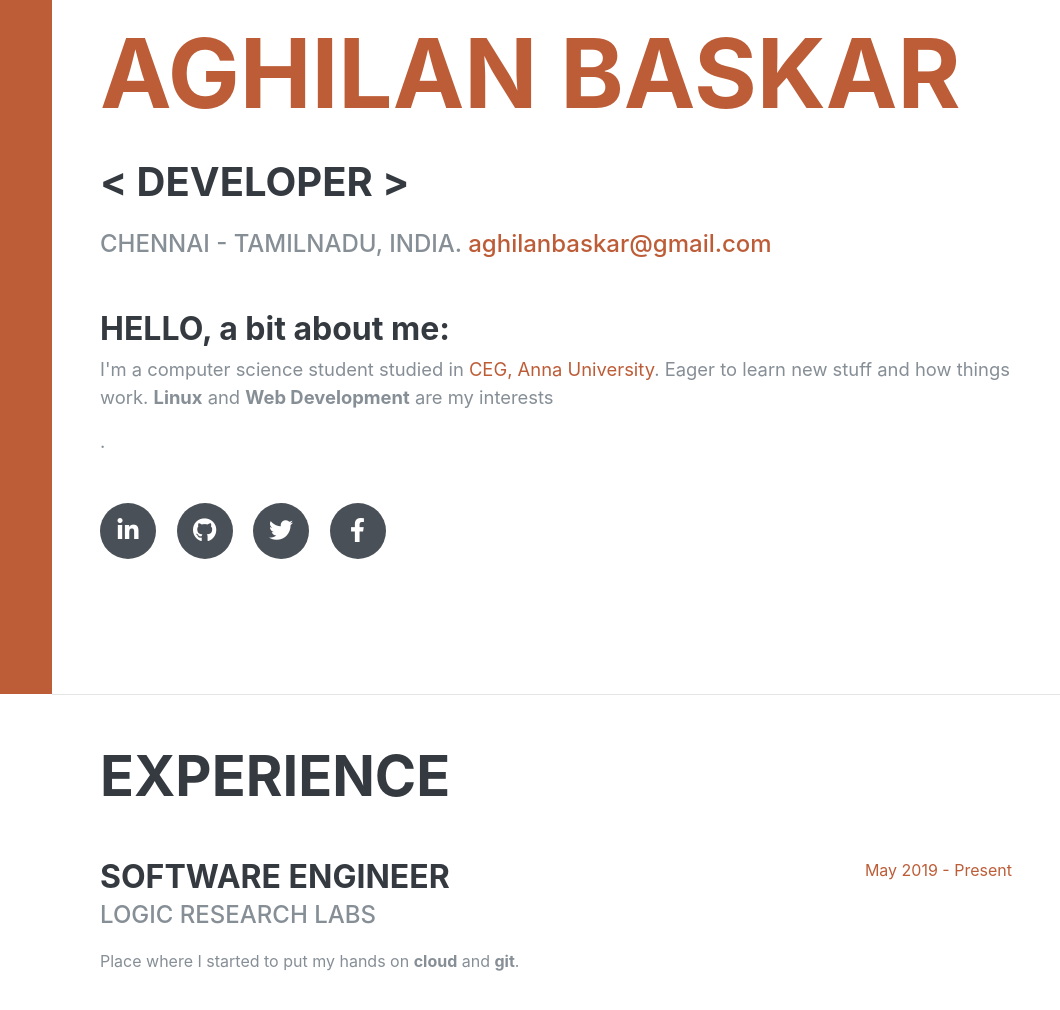
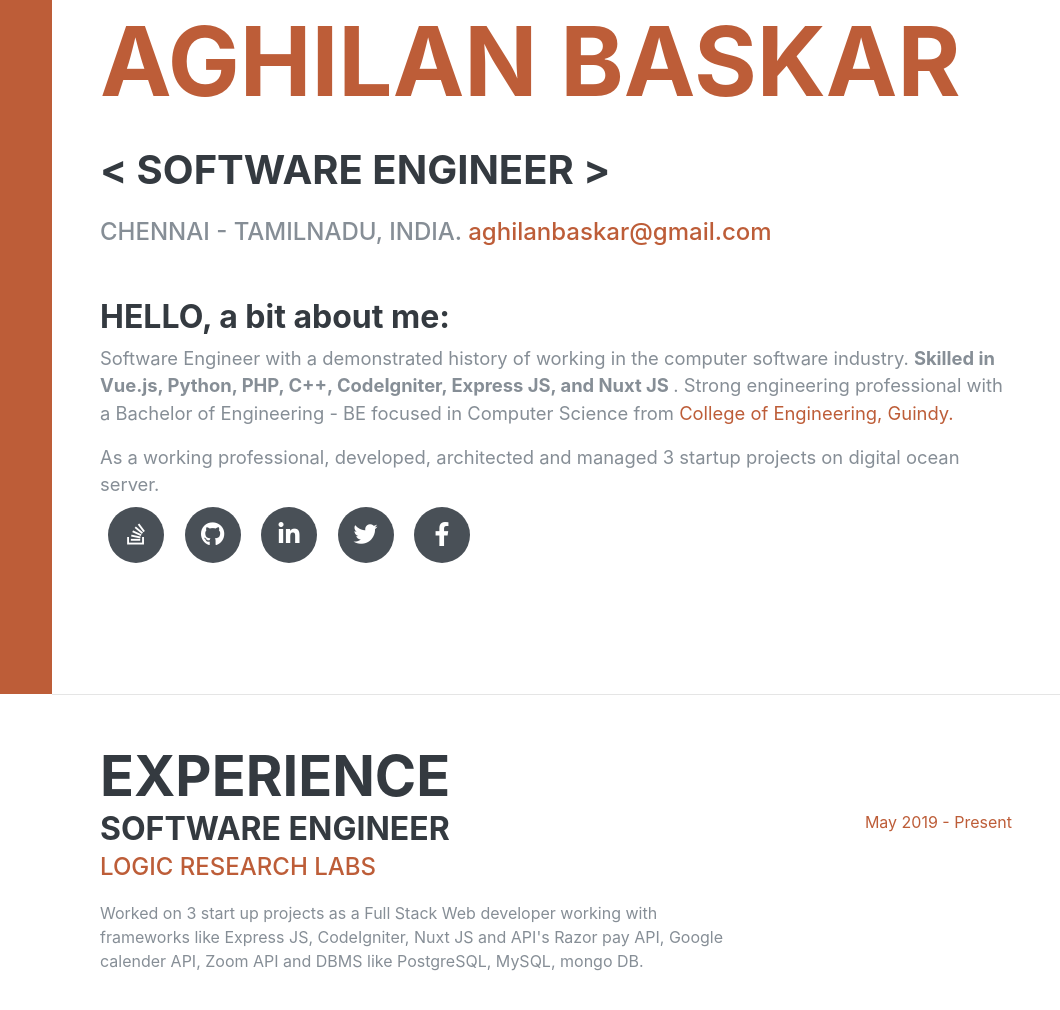
Before and after one commit to aghilanbaskar/aghilanbaskar.github.io, a plain HTML site: page index.html in a window 1280 px wide. Shown: the part 106-1116 px from the top of the page, 220-1280 px from the left. Drawn offline with Linux system fonts and the light colour scheme; a web font is replaced by a local one.

Commit message:
resume updated

```diff
--- a/index.html
+++ b/index.html
@@ -8,7 +8,7 @@
   <meta name="description" content="">
   <meta name="author" content="">
 
-  <title>Aghilan Baskar - Developer</title>
+  <title>Aghilan Baskar - Software Engineer</title>
   <link rel = "icon" href ="img/developer.png" type = "image/x-icon">
 
   <!-- Bootstrap core CSS -->
@@ -70,26 +70,29 @@
         <div class="center-min">
         <h1 class="mb-0">
           <span class="text-primary">Aghilan Baskar</span>
-          <span style="font-size:40px;"> <&nbsp;Developer&nbsp;> </span>
+          <span style="font-size:40px;"> <&nbsp;Software&nbsp;Engineer&nbsp;> </span>
         </h1>
         <div class="subheading mb-5">Chennai - Tamilnadu, India.
           <a style="text-transform:lowercase;" href="mailto:aghilanbaskar@gmail.com" target="_blank">aghilanbaskar@gmail.com</a>
         </div>
       </div>
         <h3>Hello, <span style="text-transform:lowercase;">a bit about me:</a></h3>
-        <p class="lead">I'm a computer science student studied in <a href="https://ceg.annauniv.edu" target="_blank">CEG, Anna University</a>. Eager to learn new stuff and how things work. <span><strong>Linux</strong> and <strong>Web Development</strong> are my interests</span></p>
-        <p class="lead mb-5">.</p>
+        <p class="lead">Software Engineer with a demonstrated history of working in the computer software industry.  <span><strong>Skilled in Vue.js, Python, PHP, C++, CodeIgniter, Express JS, and Nuxt JS </strong>. Strong engineering professional with a Bachelor of Engineering - BE focused in Computer Science from <a href="https://ceg.annauniv.edu" target="_blank">College of Engineering, Guindy.</a></p>
+        <p class="lead m-0">As a working professional, developed, architected and managed 3 startup projects on digital ocean server.</p>
         <div class="social-icons">
-          <a href="https://www.linkedin.com/in/aghilanbaskar/" target="_blank">
+          <a class="m-xs-0 m-2" href="https://stackoverflow.com/users/10293794/aghilan" target="_blank">
+            <i class="fab fa-stack-overflow"></i>
+          </a>
+          <a class="m-xs-0 m-2" href="https://github.com/aghilanbaskar/" target="_blank">
+            <i class="fab fa-github"></i>
+          </a>
+          <a class="m-xs-0 m-2" href="https://www.linkedin.com/in/aghilanbaskar/" target="_blank">
             <i class="fab fa-linkedin-in"></i>
           </a>
-          <a href="https://github.com/aghilanbaskar/" target="_blank">
-            <i class="fab fa-github"></i>
-          </a>
-          <a href="https://twitter.com/aghilanbaskar" target="_blank">
+          <a class="m-xs-0 m-2" href="https://twitter.com/aghilanbaskar" target="_blank">
             <i class="fab fa-twitter"></i>
           </a>
-          <a href="https://www.facebook.com/aghilanbaskar" target="_blank">
+          <a class="m-xs-0 m-2" href="https://www.facebook.com/aghilanbaskar" target="_blank">
             <i class="fab fa-facebook-f"></i>
           </a>
         </div>
@@ -100,13 +103,13 @@
 
     <section class="resume-section p-3 p-lg-5 d-flex justify-content-center" id="experience">
       <div class="w-100">
-        <h2 class="mb-5">Experience</h2>
+        <h2 class="m-0">Experience</h2>
 
         <div class="resume-item d-flex flex-column flex-md-row justify-content-between">
           <div class="resume-content">
             <h3 class="mb-0">Software Engineer</h3>
-            <div class="subheading mb-3">Logic Research Labs</div>
-            <p>Place where I started to put my hands on <strong>cloud</strong> and <strong>git</strong>.</p>
+            <div class="subheading mb-3"><a href="https://logicresearchlabs.com/" target="_blank">Logic Research Labs</a></div>
+            <p>Worked on 3 start up projects as a Full Stack Web developer working with frameworks like Express JS, CodeIgniter, Nuxt JS and API's Razor pay API, Google calender API, Zoom API and DBMS like PostgreSQL, MySQL, mongo DB.</p>
           </div>
           <div class="resume-date text-md-right">
             <span class="text-primary">May 2019 - Present</span>
```
Also changed, not shown: 1 other file.
